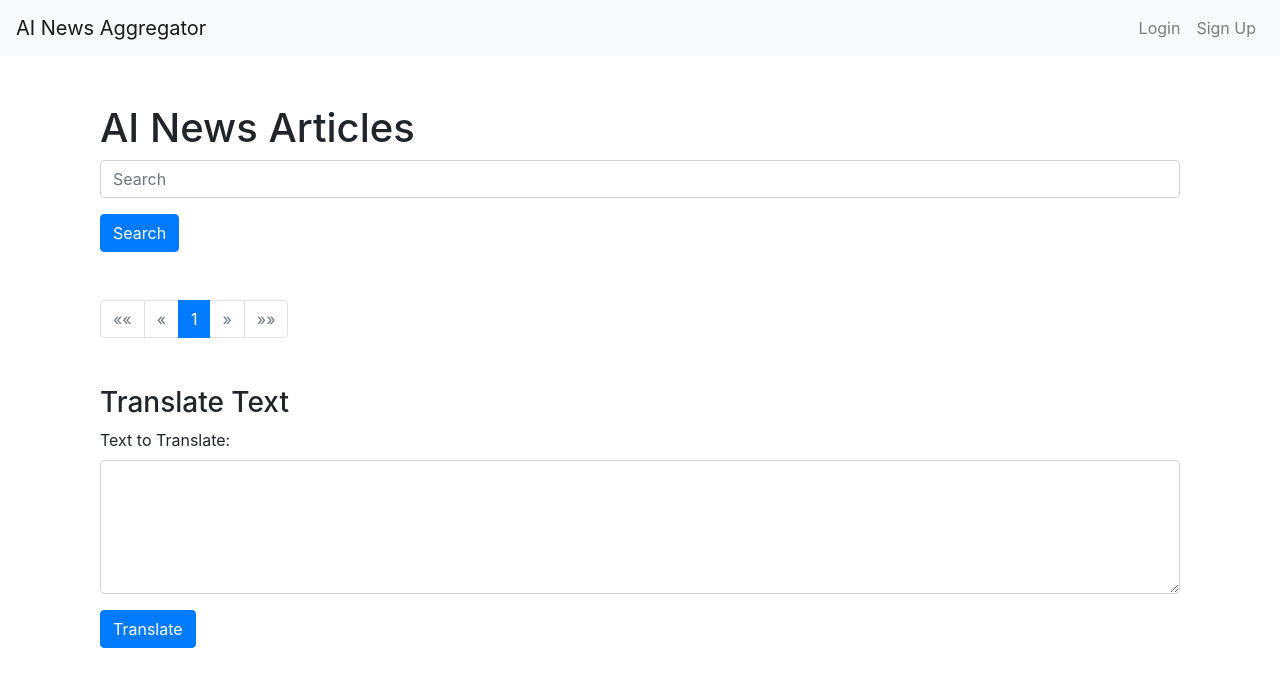
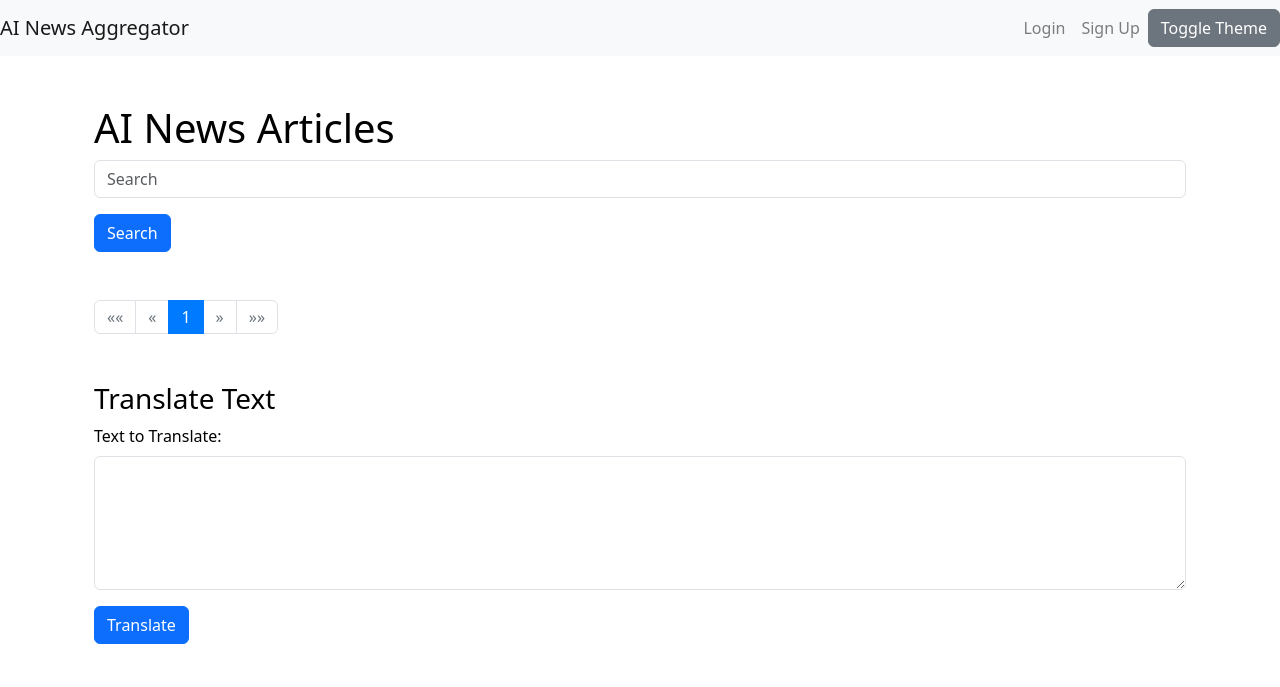
Before and after one commit to uni4x/repo4, a Django app: page / in a window 1280 px wide. Shown: the top 687 px of the page. Run offline with Django 5.2, Linux system fonts and the light colour scheme; data that the repository does not hold is empty; some libraries are stand-ins or nearby versions.

Commit message:
add darkmode

```diff
--- /dev/null
+++ b/news/static/css/dark-theme.css
@@ -0,0 +1,4 @@
+body {
+    background-color: black;
+    color: white;
+}
--- /dev/null
+++ b/news/static/css/light-theme.css
@@ -0,0 +1,4 @@
+body {
+    background-color: white;
+    color: black;
+}
--- a/news/templates/base.html
+++ b/news/templates/base.html
@@ -6,7 +6,11 @@
     <meta charset="UTF-8">
     <meta name="viewport" content="width=device-width, initial-scale=1.0">
     <title>{% block title %}My Site{% endblock %}</title>
+    {% load static %}
     <link rel="stylesheet" href="https://stackpath.bootstrapcdn.com/bootstrap/4.5.2/css/bootstrap.min.css">
+
+    <link href="https://cdn.jsdelivr.net/npm/bootstrap@5.3.0/dist/css/bootstrap.min.css" rel="stylesheet">
+    <link id="theme-stylesheet" rel="stylesheet" href="{% static 'css/light-theme.css' %}">
 </head>
 <body>
     <nav class="navbar navbar-expand-lg navbar-light bg-light">
@@ -33,7 +37,10 @@
                 {% endif %}
             </ul>
         </div>
+        <button onclick="toggleTheme()" class="btn btn-secondary">Toggle Theme</button>
     </nav>
+
+
     <div class="container mt-4">
         {% block content %}
         {% endblock %}
@@ -41,5 +48,26 @@
     <script src="https://code.jquery.com/jquery-3.5.1.slim.min.js"></script>
     <script src="https://cdn.jsdelivr.net/npm/@popperjs/core@2.5.3/dist/umd/popper.min.js"></script>
     <script src="https://stackpath.bootstrapcdn.com/bootstrap/4.5.2/js/bootstrap.min.js"></script>
+
+    <script src="https://code.jquery.com/jquery-3.6.0.min.js"></script>
+    <script>
+        function toggleTheme() {
+            let themeStylesheet = document.getElementById('theme-stylesheet');
+            if (themeStylesheet.getAttribute('href').includes('light-theme.css')) {
+                themeStylesheet.setAttribute('href', '{% static "css/dark-theme.css" %}');
+                localStorage.setItem('theme', 'dark');
+            } else {
+                themeStylesheet.setAttribute('href', '{% static "css/light-theme.css" %}');
+                localStorage.setItem('theme', 'light');
+            }
+        }
+
+        document.addEventListener('DOMContentLoaded', (event) => {
+            let theme = localStorage.getItem('theme');
+            if (theme === 'dark') {
+                document.getElementById('theme-stylesheet').setAttribute('href', '{% static "css/dark-theme.css" %}');
+            }
+        });
+    </script>
 </body>
 </html>
```
